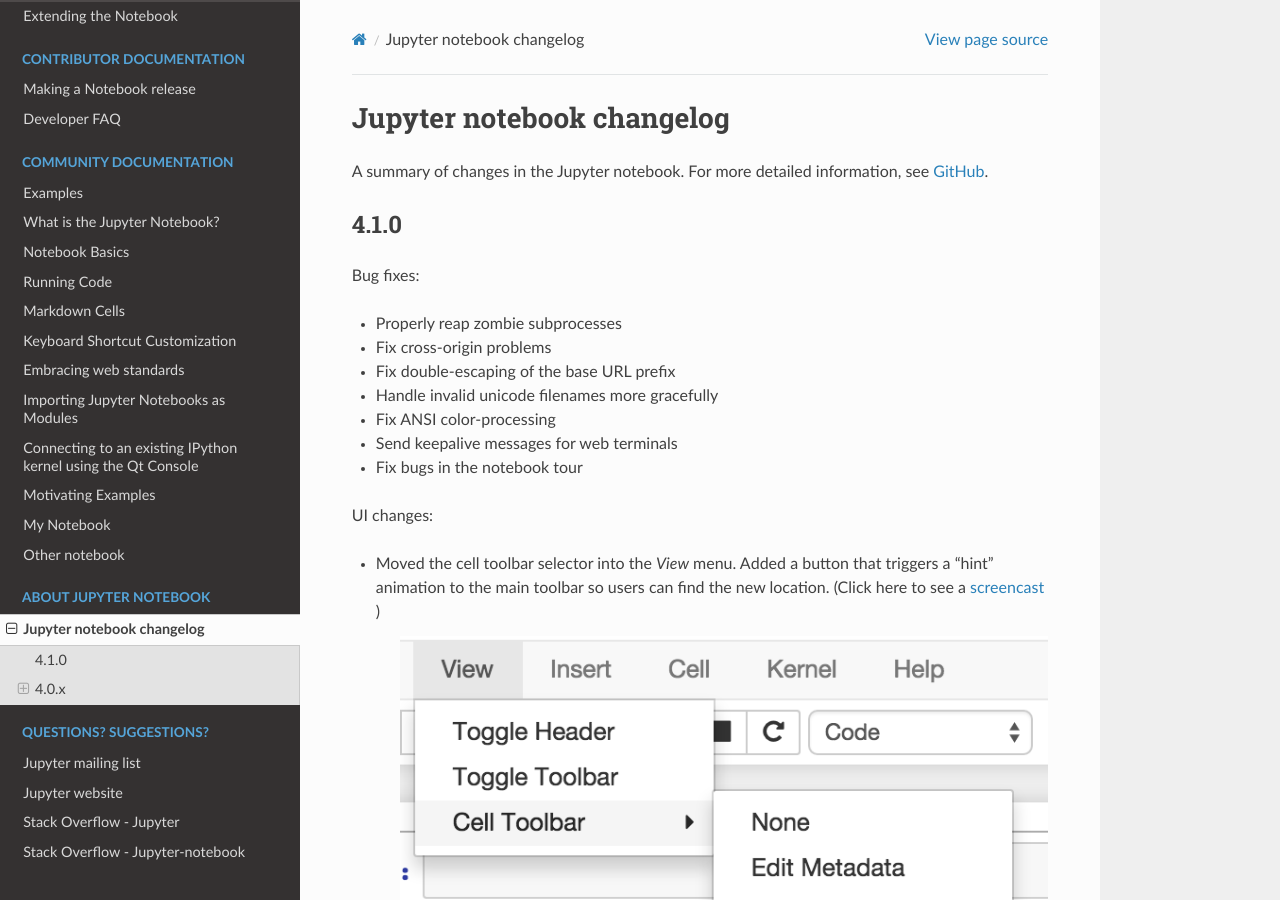
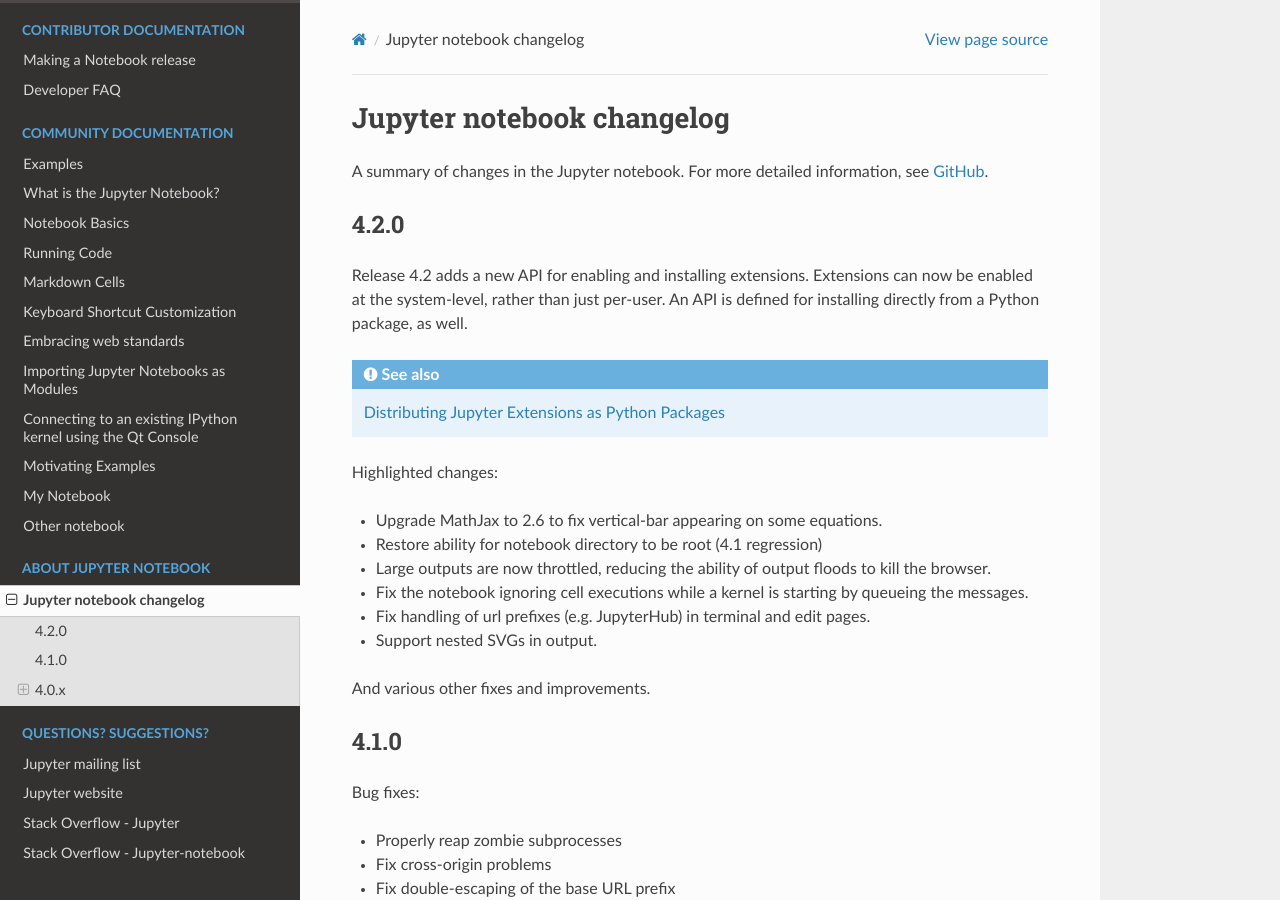
Before and after one commit to jupyter/nbclassic, a Sphinx documentation site: the page built from docs/source/changelog.rst, in a window 1280 px wide and 900 px high. Built offline with Sphinx 7.4.7 and the Read the Docs theme 2.0.0, drawn with Linux system fonts in a browser that asks for light colours; pages that are not in the unit, such as notebooks, are missing from menus.

Commit message:
changelog for 4.2.0
forward-port from 4.x branch

```diff
--- a/docs/source/changelog.rst
+++ b/docs/source/changelog.rst
@@ -5,6 +5,32 @@
 
 A summary of changes in the Jupyter notebook.
 For more detailed information, see `GitHub <https://github.com/jupyter/notebook>`__.
+
+.. _release-4.2.0:
+
+4.2.0
+-----
+
+Release 4.2 adds a new API for enabling and installing extensions.
+Extensions can now be enabled at the system-level, rather than just per-user.
+An API is defined for installing directly from a Python package, as well.
+
+.. seealso::
+
+    :doc:`./examples/Notebook/Distributing Jupyter Extensions as Python Packages`
+
+
+Highlighted changes:
+
+- Upgrade MathJax to 2.6 to fix vertical-bar appearing on some equations.
+- Restore ability for notebook directory to be root (4.1 regression)
+- Large outputs are now throttled, reducing the ability of output floods to
+  kill the browser.
+- Fix the notebook ignoring cell executions while a kernel is starting by queueing the messages.
+- Fix handling of url prefixes (e.g. JupyterHub) in terminal and edit pages.
+- Support nested SVGs in output.
+
+And various other fixes and improvements.
 
 .. _release-4.1.0:
 
```
